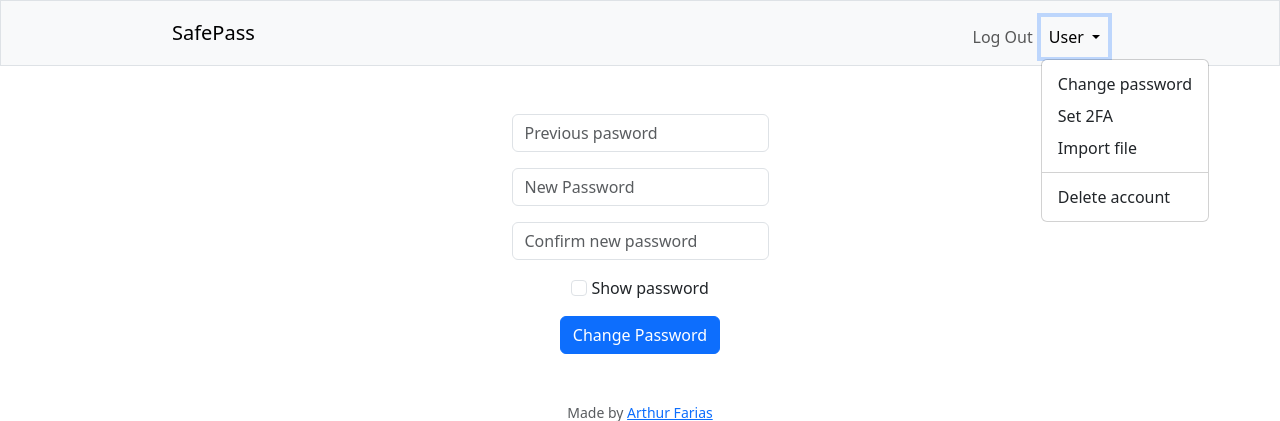
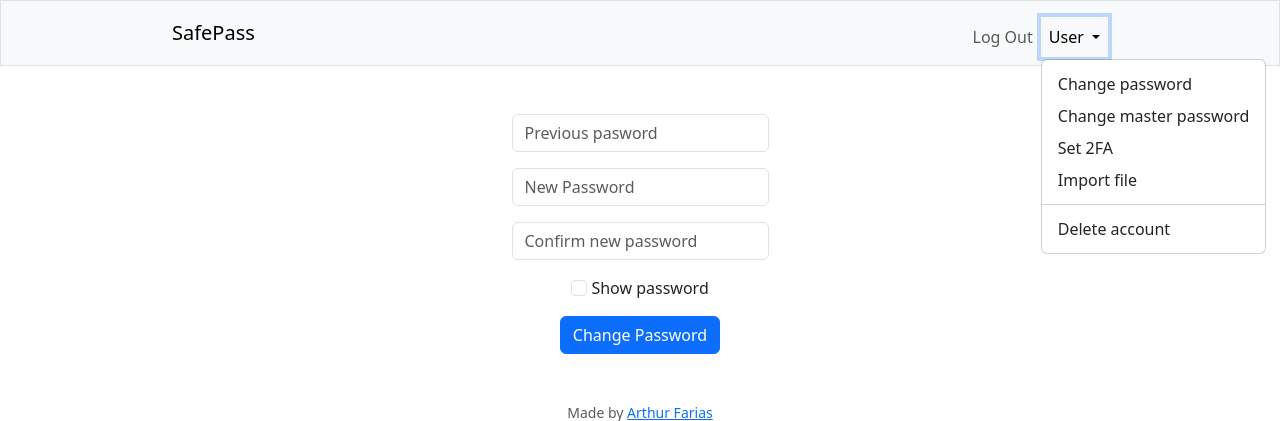
Before and after one commit to abfarias/CS50-Final-Project, a Flask app: page /change_password in a window 1280 px wide, after a click on "User". Shown: the top 421 px of the page. Run offline with Flask 3, Linux system fonts and the light colour scheme; the visitor is signed in with stand-in values (Sample User, id 1).

Commit message:
Added href to change_master_password.html

```diff
--- a/templates/layout.html
+++ b/templates/layout.html
@@ -36,6 +36,7 @@
                                   </a>
                                     <ul class="dropdown-menu">
                                         <li><a class="dropdown-item" href="/change_password">Change password</a></li>
+                                        <li><a class="dropdown-item" href="/change_master_password">Change master password</a></li>
                                         <li><a class="dropdown-item" href="#">Set 2FA</a></li>
                                         <li><a class="dropdown-item" href="/import_file">Import file</a></li>
                                         <li><hr class="dropdown-divider"></li>
```
